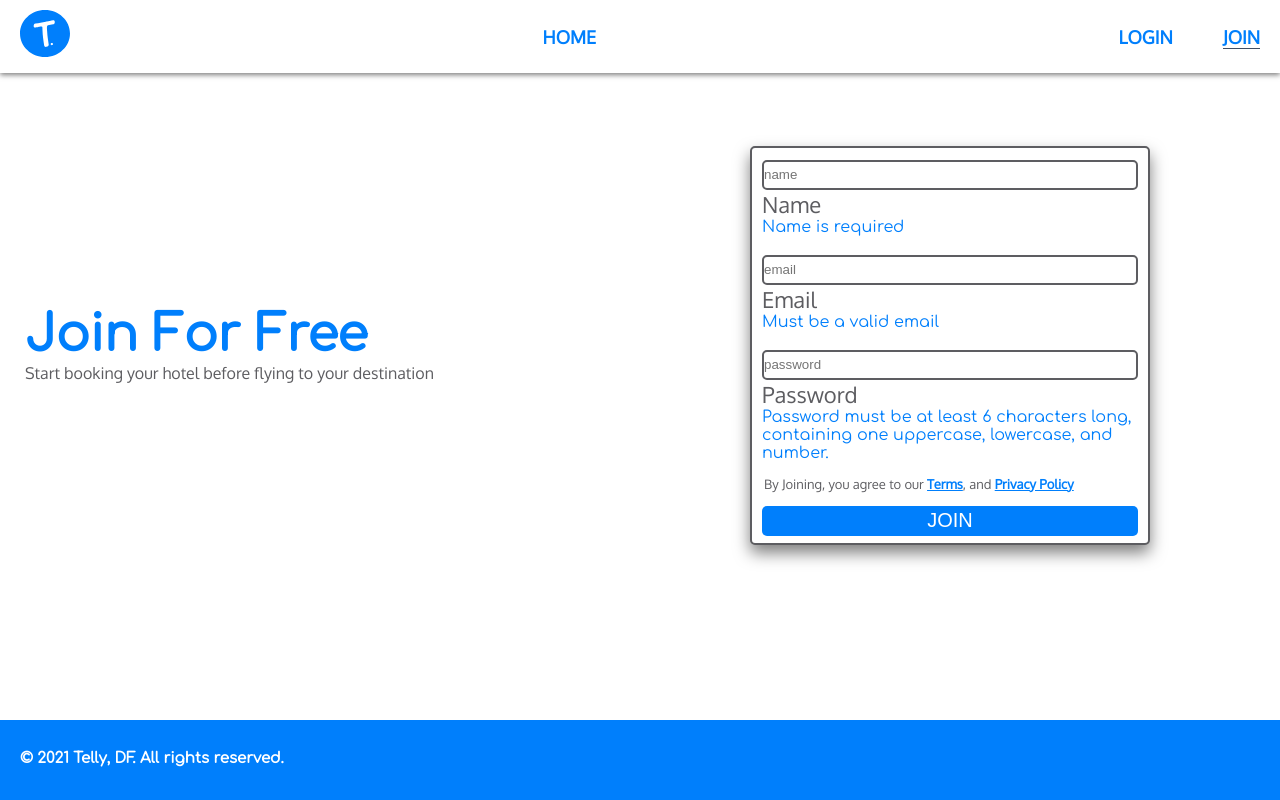
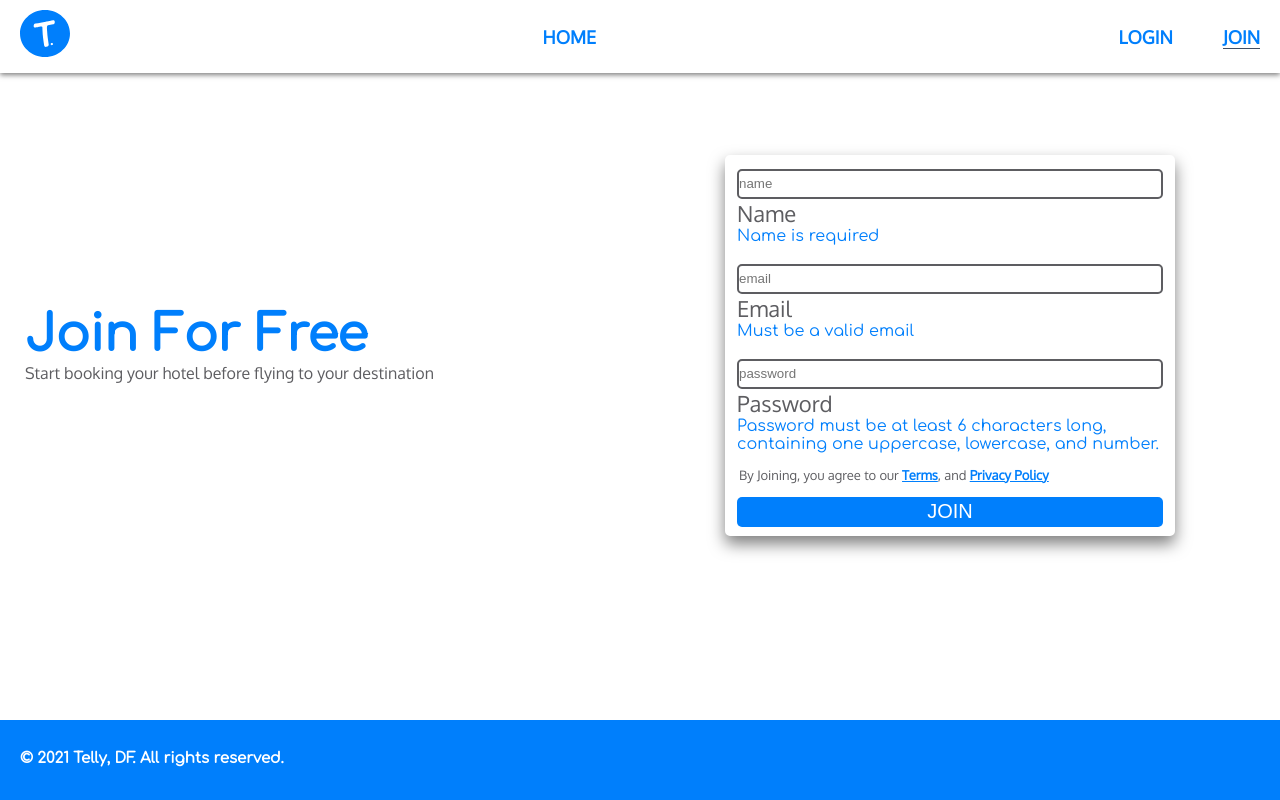
Before and after one commit to FengDenny/Telly, a React (Create React App) app in the folder client/: page /join in a window 1280 px wide. Built offline with nearby package versions, Linux system fonts and the light colour scheme.

Commit message:
gray card border color to white border

```diff
--- a/client/src/css/App.css
+++ b/client/src/css/App.css
@@ -170,10 +170,10 @@ li {
 
 /* Card  */
 .card {
-  border: 2px solid var(--secondary-color);
+  border: 2px solid var(--white-color);
   background-color: var(--white-color);
   border-radius: var(--border-radius);
-  width: 400px;
+  width: 450px;
   height: auto;
   position: relative;
   box-shadow: 0 8px 16px 0 var(--content-overlay);
```
